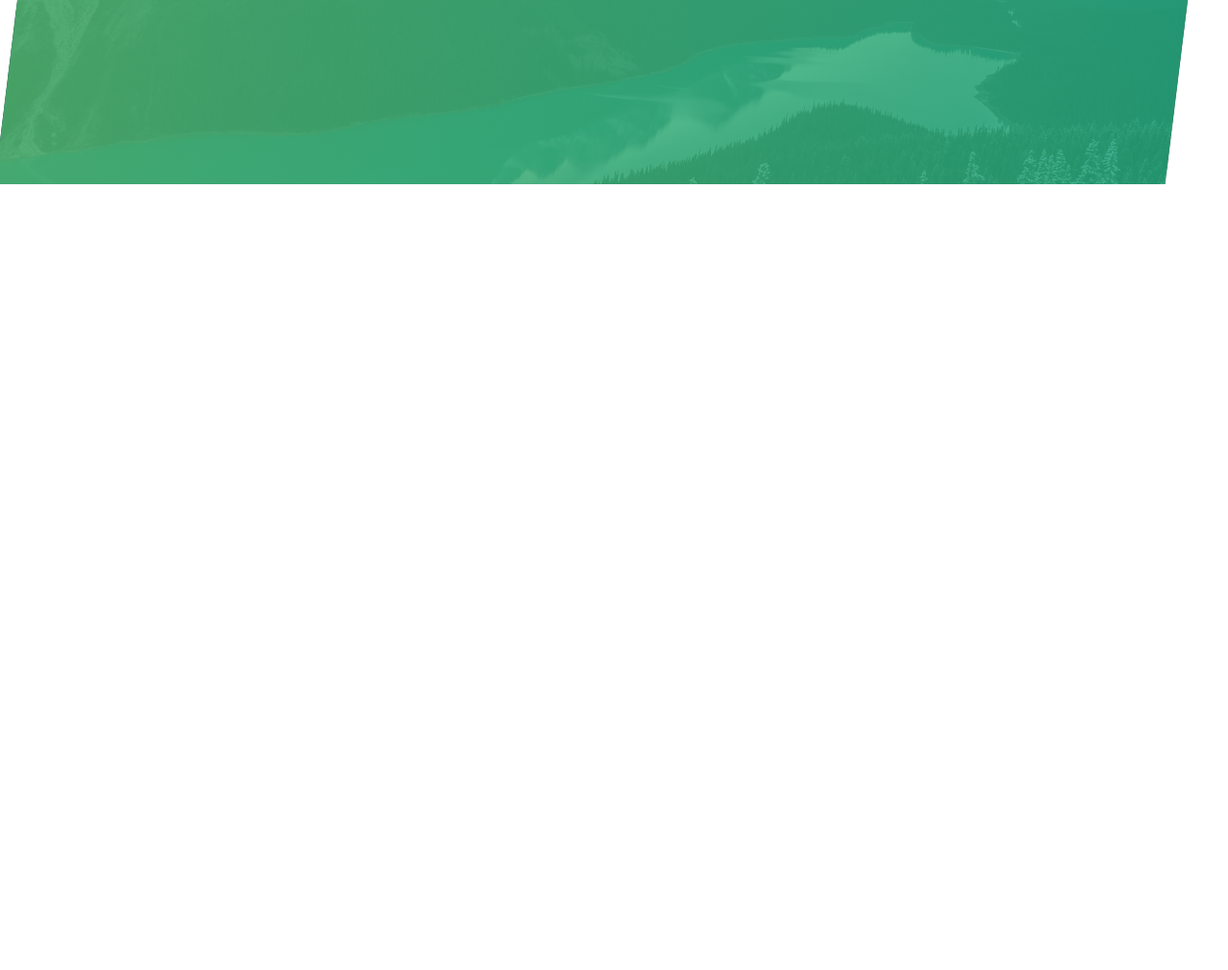
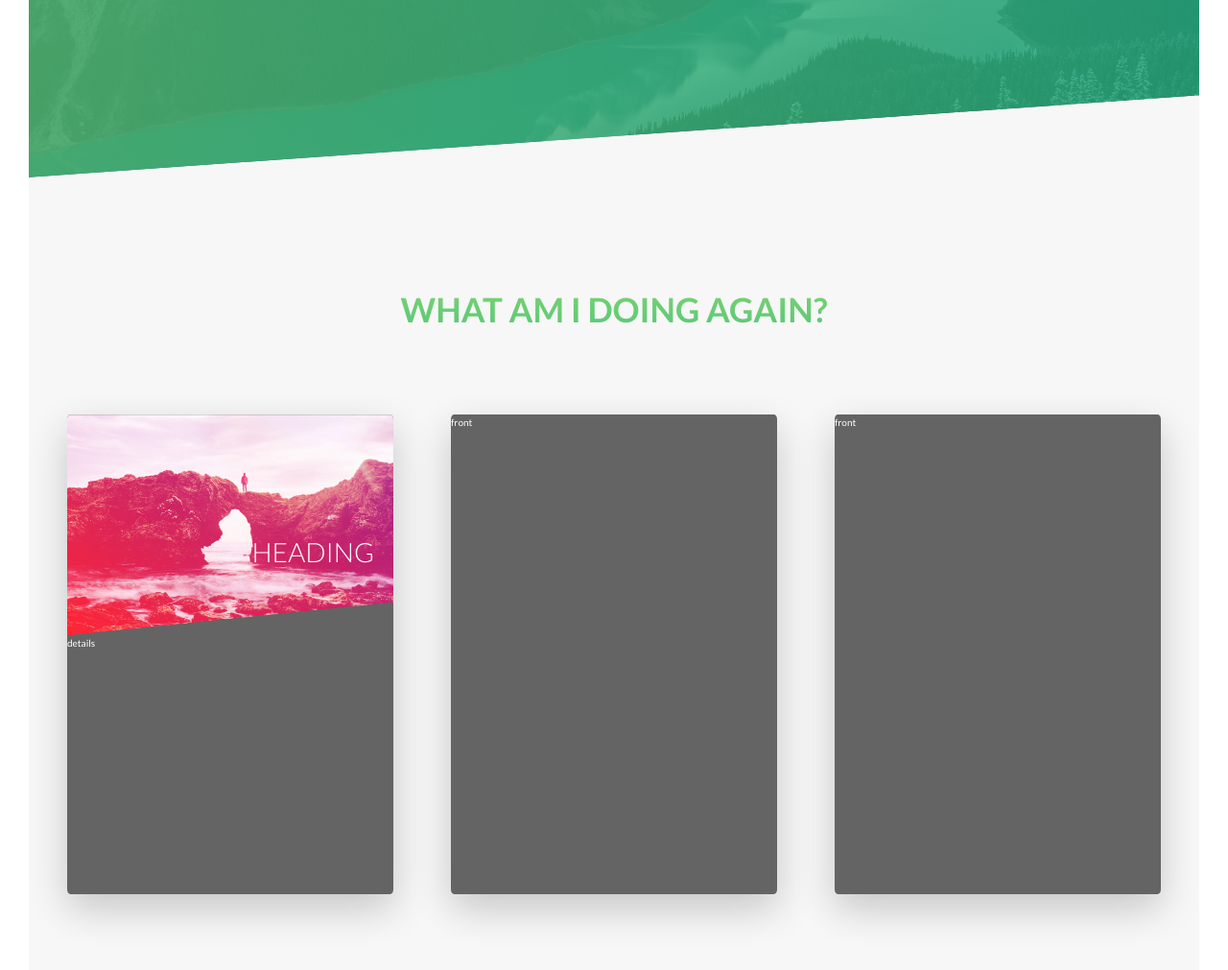
Before and after one commit to Abucur980/playingCSS, a website: page Natours/index.html in a window 1280 px wide. Shown: the part 1849-2860 px from the top of the page at 96% size. Before the commit the page ends 2072 px from the top, so only its background shows below. Drawn offline with Linux system fonts and the light colour scheme.

Commit message:
playing with card section and card animation

```diff
--- a/Natours/index.html
+++ b/Natours/index.html
@@ -15,6 +15,7 @@
 
     <title>Here goes the title!</title>
   </head>
+
   <body>
     <header class="header">
       <div class="header__logo-box">
@@ -42,22 +43,36 @@
               h3 heading-tertiary
             </h3>
             <p class="paragraph">
-              Lorem, ipsum dolor sit amet consectetur adipisicing elit. Eos vero ex quo consequatur a animi ab voluptas voluptatum. Aliquam, similique. Dolorem nostrum nemo nihil ad placeat voluptas iure ducimus eum?
+              Lorem, ipsum dolor sit amet consectetur adipisicing elit. Eos vero
+              ex quo consequatur a animi ab voluptas voluptatum. Aliquam,
+              similique. Dolorem nostrum nemo nihil ad placeat voluptas iure
+              ducimus eum?
             </p>
             <a href="" class="btn-text">Clicky click &rarr;</a>
           </div>
           <div class="col-1-of-2">
             <div class="composition">
-              <img src="img/nat-1-large.jpg" alt="image 1" class="composition__image composition__image--p1">
-              <img src="img/nat-2-large.jpg" alt="image 2" class="composition__image composition__image--p2">
-              <img src="img/nat-3-large.jpg" alt="image 3" class="composition__image composition__image--p3">
+              <img
+                src="img/nat-1-large.jpg"
+                alt="image 1"
+                class="composition__image composition__image--p1"
+              />
+              <img
+                src="img/nat-2-large.jpg"
+                alt="image 2"
+                class="composition__image composition__image--p2"
+              />
+              <img
+                src="img/nat-3-large.jpg"
+                alt="image 3"
+                class="composition__image composition__image--p3"
+              />
             </div>
           </div>
         </div>
       </section>
 
-      <section id="features">
-
+      <section id="section-features">
         <div class="row">
           <div class="col-1-of-4">
             <div class="feature-box">
@@ -91,9 +106,53 @@
             </div>
           </div>
         </div>
+      </section>
 
+      <section id="section-tours">
+        <div class="u-center-text u-margin-bottom-big">
+          <h2 class="heading-secondary">what am i doing again?</h2>
+        </div>
+        <div class="row">
+          <div class="col-1-of-3">
+            <div class="card">
+              <div class="card__side card__side--front card__side--front-1">
+                <div class="card__picture card__picture-1">
+                  &nbsp;
+                </div>
+                <div class="card__heading">
+                  heading
+                </div>
+                <div class="card__details">
+                  details
+                </div>
+              </div>
+              <div class="card__side card__side--back card__side--back-1">
+                back
+              </div>
+            </div>
+          </div>
+          <div class="col-1-of-3">
+            <div class="card">
+              <div class="card__side card__side--front card__side--front-2">
+                front
+              </div>
+              <div class="card__side card__side--back card__side--back-2">
+                back
+              </div>
+            </div>
+          </div>
+          <div class="col-1-of-3">
+            <div class="card">
+              <div class="card__side card__side--front card__side--front-3">
+                front
+              </div>
+              <div class="card__side card__side--back card__side--back-3">
+                back
+              </div>
+            </div>
+          </div>
+        </div>
       </section>
     </main>
-
   </body>
 </html>
--- /dev/null
+++ b/Natours/sass/components/_card.scss
@@ -0,0 +1,76 @@
+.card{
+    perspective: 100rem;
+    position: relative;
+    height: 50rem;
+    // font-size: 3rem;
+    color: white;
+
+    &__side{
+        border-radius: 1%;
+        background-color: yellowgreen;
+        height: 50rem;
+        transition: all 2s ease;
+        position: absolute;
+        top: 0;
+        left: 0;
+        width: 100%;
+        backface-visibility: hidden;
+        box-shadow: 0 1.5rem 4rem rgba($color-black, .20);
+        overflow: hidden;
+
+        &--front{
+            background-color: rgb(100, 100, 100);
+
+        }
+
+        &--back{
+            transform: rotateY(180deg);
+
+            &-1{
+                background-image:linear-gradient(to right top, purple, red);
+            }
+
+            &-2{
+                background-image:linear-gradient(to right top, purple, blue);
+            }
+
+            &-3{
+                background-image:linear-gradient(to right top, purple, green);
+            }
+        }
+    }
+
+    &:hover &__side--front{
+        transform: rotateY(-180deg);
+    }
+
+    &:hover &__side--back{
+        transform: rotateY(0);
+    }
+
+    &__picture{
+        clip-path: polygon(0 0, 100% 0, 100% 85%, 0 100%);
+        background-size: cover;
+        height: 23rem;
+        background-blend-mode: screen;
+            &-1{
+                background-image:linear-gradient(to left bottom, purple, red), url(../img/nat-5.jpg);
+            }
+            &-2{
+                background-image: url(../img/nat-5.jpg);
+            }
+            &-3{
+                background-image: url(../img/nat-5.jpg);
+            }
+    }
+
+    &__heading{
+        font-size: 2.8rem;
+        text-align: right;
+        font-weight: 300;
+        text-transform: uppercase;
+        position: absolute;
+        top: 12rem;
+        right: 2rem;
+    }
+}
--- a/Natours/sass/main.scss
+++ b/Natours/sass/main.scss
@@ -13,5 +13,6 @@
 @import "layout/grid";
 
 @import "components/button";
+@import "components/card";
 @import "components/composition";
 @import "components/feature-box";
--- a/Natours/sass/pages/_home.scss
+++ b/Natours/sass/pages/_home.scss
@@ -4,9 +4,19 @@
     margin-top: -20vh;
 }
 
-#features{
+#section-features{
     background-image: linear-gradient(to right, rgba($color-primary-light, 0.8),rgba($color-primary-dark, 0.8)), url('../img/nat-4.jpg');
     background-size: cover;
     padding: 20rem 0;
-    transform: skew(-7deg);
+    transform: skewY(-4deg);
+    margin-top: -5rem;
+    & > *{
+        transform: skewY(4deg);
+    }
 }
+
+#section-tours{
+    background-color: $color-grey-light;
+    padding: 20rem 0 50rem 0;
+    margin-top: -5rem;
+}
```
Also changed, not shown: Natours/sass/main.css, 2 other files. Lines whose indentation alone changed are shown as unchanged.
